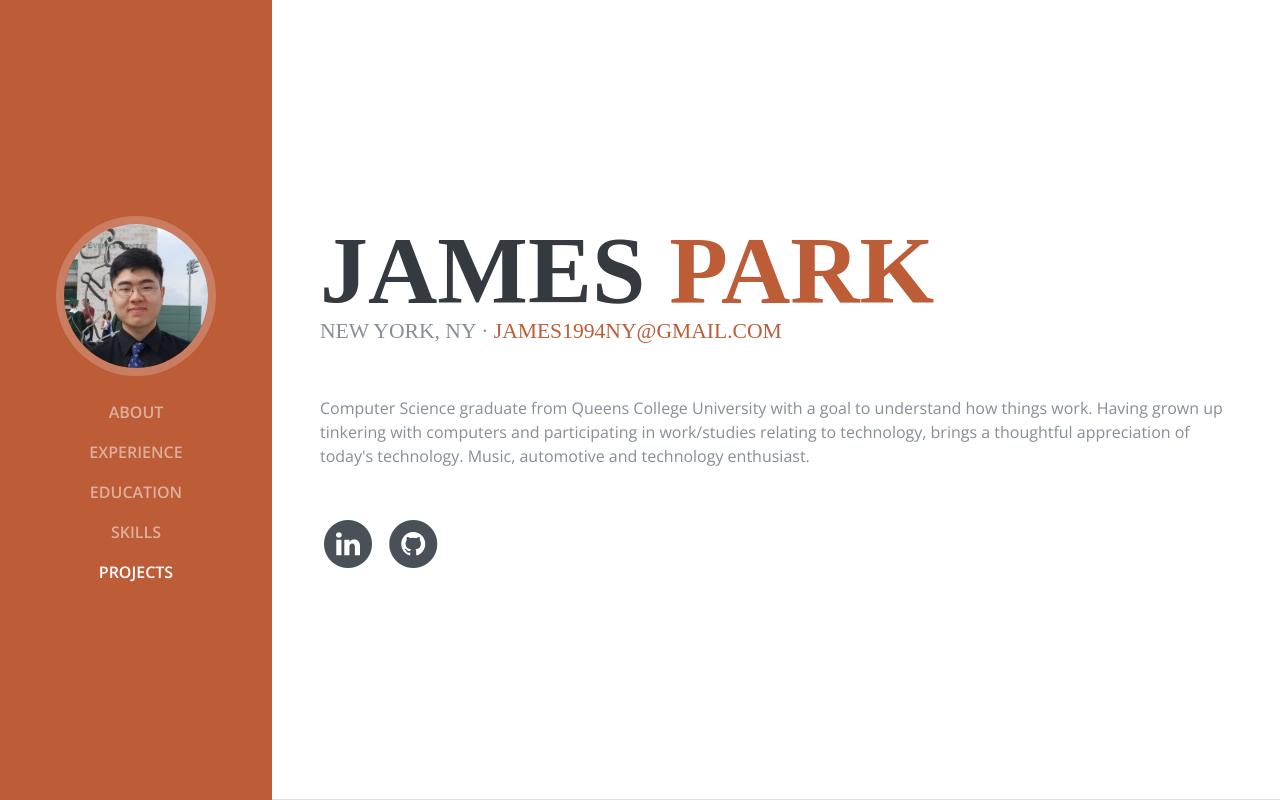
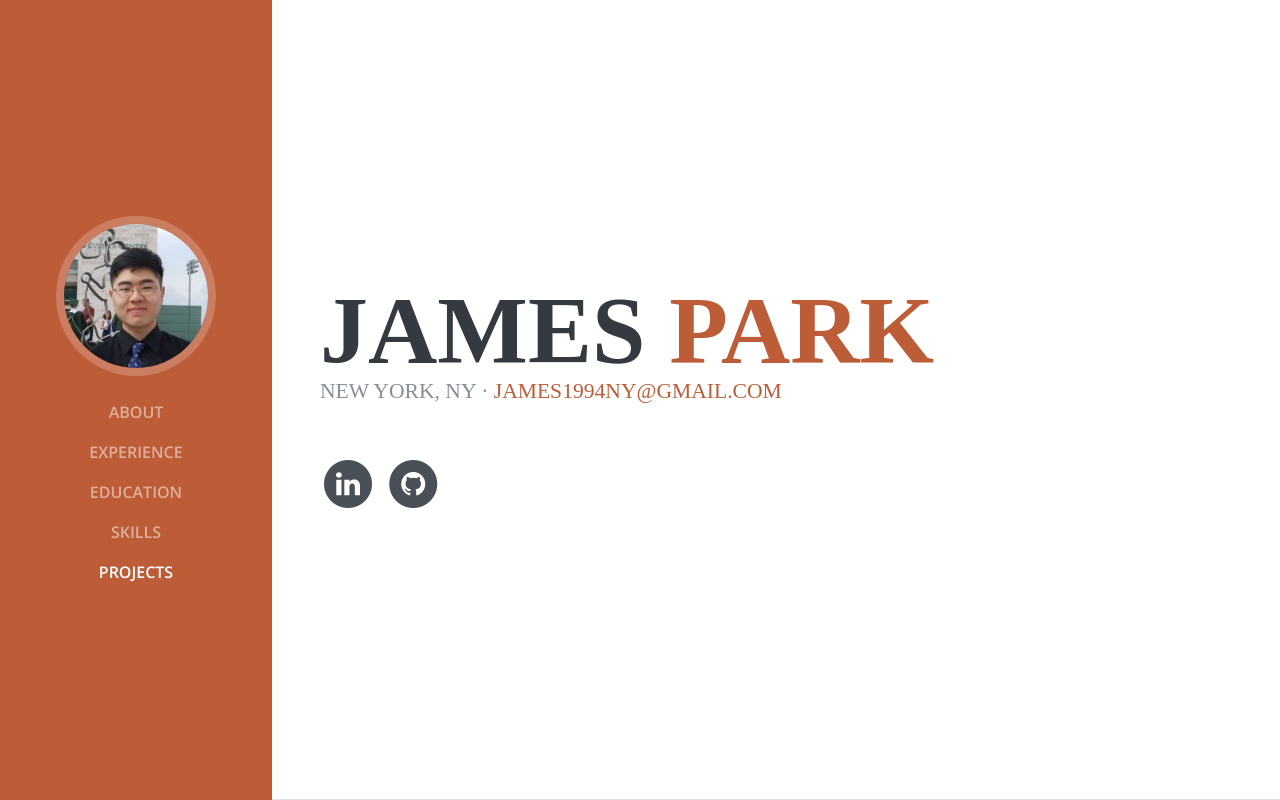
Before and after one commit to James1994ny/JamesJungbinParkSite, a plain HTML site: page index.html in a window 1280 px wide. Shown: the top 800 px of the page. Drawn offline with nearby package versions, Linux system fonts and the light colour scheme; a web font is replaced by a local one.

Commit message:
Update index.html

```diff
--- a/index.html
+++ b/index.html
@@ -71,8 +71,6 @@
           <div class="subheading mb-5">New York, NY ·
             <a href="mailto:name@email.com">James1994ny@gmail.com</a>
           </div>
-          <p class="mb-5">Computer Science graduate from Queens College University with a goal to understand how things work. Having grown up tinkering with computers and
-          participating in work/studies relating to technology, brings a thoughtful appreciation of today's technology. Music, automotive and technology enthusiast. </p>
           <ul class="list-inline list-social-icons mb-0">
             <li class="list-inline-item">
               <a href="https://www.linkedin.com/in/james-j-park/">
```
